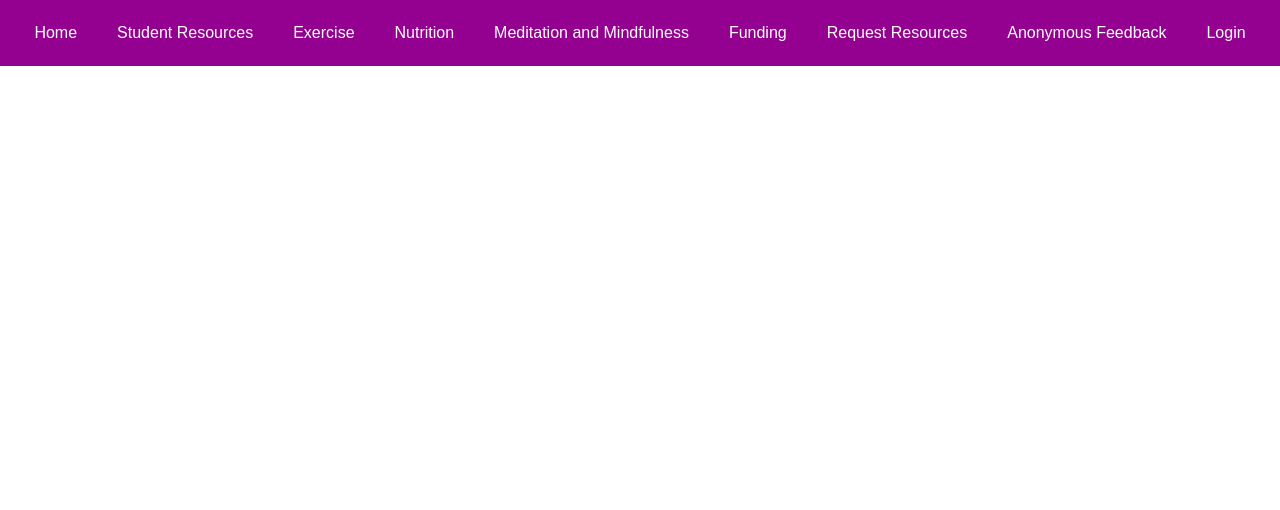
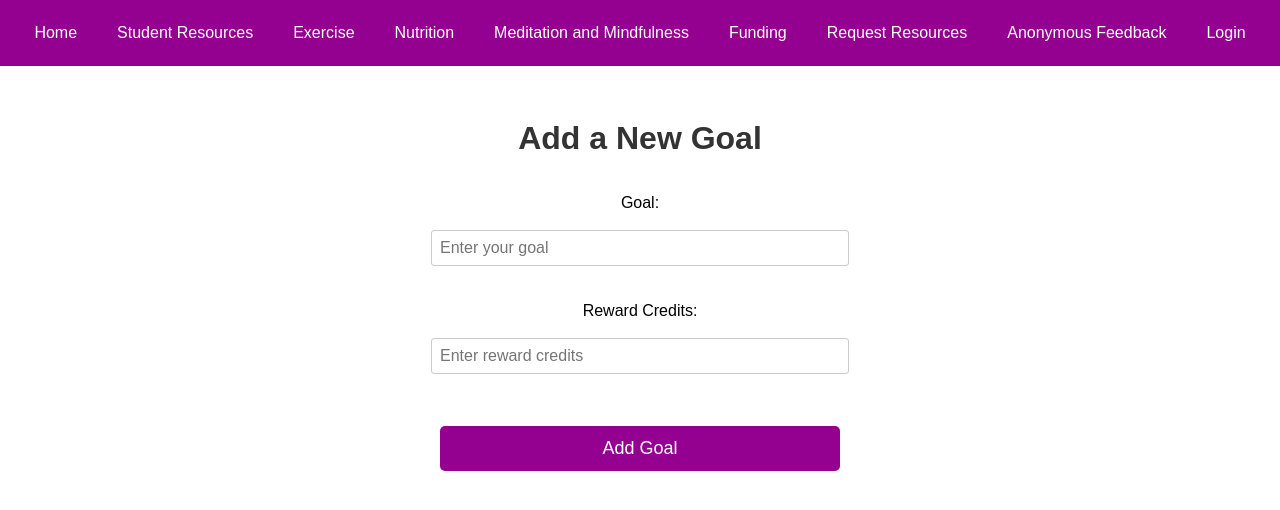
Before and after one commit to rohan057/FYP, a PHP site: page /goals-add.php in a window 1280 px wide. Shown: the top 510 px of the page. Run offline with PHP 8.4, Linux system fonts and the light colour scheme.

Commit message:
Implementing Functionality
Allowing the user to add goals and them store to a database table. Also made it so the user can view their goals as well as creating styles for the goals-add page

```diff
--- a/css/styles.css
+++ b/css/styles.css
@@ -1332,3 +1332,58 @@ button:hover {
     text-align: center;
     margin-top: 120px;
 }
+
+.goals-add-header {
+    text-align: center;
+    color: #333;
+    margin-top: 120px;
+}
+
+.goals-add-form {
+    max-width: 400px;
+    margin: 0 auto;
+    padding: 1rem;
+    display: flex;
+    flex-direction: column;
+    align-items: center;
+}
+
+.goals-add-input {
+    width: 100%;
+    padding: 0.5rem;
+    border: 1px solid #ccc;
+    border-radius: 3px;
+    font-size: 1rem;
+    resize: none;
+    font-family: Arial, sans-serif;
+}
+
+.goals-add-button {
+    background-color: #940090;
+    color: white;
+    border: none;
+    padding: 0.75rem 1.5rem;
+    border-radius: 5px;
+    cursor: pointer;
+    transition: background 0.3s;
+    display: block;
+    margin: 1rem auto;
+}
+
+.goals-add-button:hover {
+    background-color: #160032;
+}
+
+.goals-add-success {
+    color: #333;
+    font-size: 1.2rem;
+    text-align: center;
+    margin-bottom: 1rem;
+}
+
+.goals-add-error {
+    color: #333;
+    font-size: 1.2rem;
+    text-align: center;
+    margin-bottom: 1rem;
+}
--- a/goals-add.php
+++ b/goals-add.php
@@ -1,5 +1,41 @@
 <?php
 session_start();
+
+$host = 'localhost';
+$dbname = 'fyp';
+$username = 'root';
+$password = '';
+
+try {
+    $pdo = new PDO("mysql:host=$host;dbname=$dbname", $username, $password);
+    $pdo->setAttribute(PDO::ATTR_ERRMODE, PDO::ERRMODE_EXCEPTION);
+} catch (PDOException $e) {
+    die("Connection failed: " . $e->getMessage());
+}
+
+$message = '';
+
+if ($_SERVER['REQUEST_METHOD'] === 'POST') {
+    $goal = isset($_POST['goal']) ? trim($_POST['goal']) : '';
+    $reward_credits = isset($_POST['reward_credits']) ? (int) $_POST['reward_credits'] : 0;
+
+    if (!empty($goal) && $reward_credits > 0) {
+        $user_id = $_SESSION['user_id'];
+
+        $stmt = $pdo->prepare("INSERT INTO goals (user_id, goal, is_completed, reward_credits) VALUES (?, ?, 0, ?)");
+        $stmt->bindParam(1, $user_id, PDO::PARAM_INT);
+        $stmt->bindParam(2, $goal, PDO::PARAM_STR);
+        $stmt->bindParam(3, $reward_credits, PDO::PARAM_INT);
+
+        if ($stmt->execute()) {
+            $message = "<p class='goals-add-success'>Goal added successfully!</p>";
+        } else {
+            $message = "<p class='goals-add-error'>Error: " . $stmt->errorInfo()[2] . "</p>";
+        }
+    } else {
+        $message = "<p class='goals-add-error'>Please enter a valid goal and reward credits.</p>";
+    }
+}
 ?>
 
 <!DOCTYPE html>
@@ -7,7 +43,7 @@ session_start();
 <head>
     <meta charset="UTF-8">
     <meta name="viewport" content="width=device-width, initial-scale=1.0">
-    <title>Add Goals</title>
+    <title>Add Goal</title>
     <link rel="stylesheet" href="css/styles.css">
 </head>
 <body>
@@ -31,5 +67,24 @@ session_start();
             <?php endif; ?>
         </ul>
     </nav>
+
+    <h1 class="goals-add-header">Add a New Goal</h1>
+
+    <?php if ($message): ?>
+        <div class="goals-add-message-container">
+            <?php echo $message; ?>
+        </div>
+    <?php endif; ?>
+
+    <form class="goals-add-form" method="POST">
+        <label for="goal">Goal:</label><br>
+        <input type="text" class="goals-add-input" name="goal" id="goal" placeholder="Enter your goal" required><br><br>
+
+        <label for="reward_credits">Reward Credits:</label><br>
+        <input type="number" class="goals-add-input" name="reward_credits" id="reward_credits" min="1" placeholder="Enter reward credits" required><br><br>
+
+        <button class="goals-add-button" type="submit">Add Goal</button>
+    </form>
+
 </body>
 </html>
```
Also changed, not shown: goals.php (+36 -6 lines).
